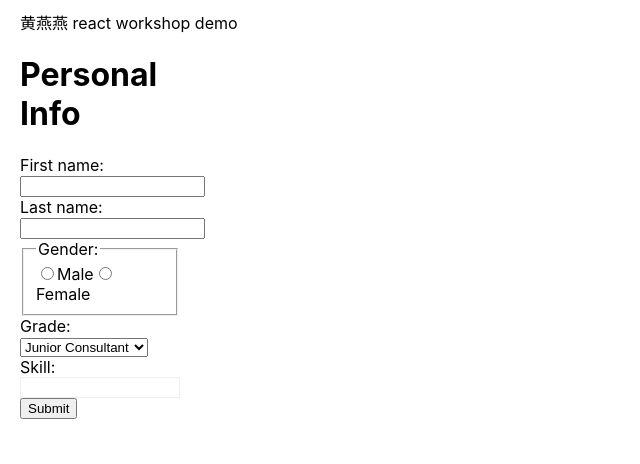
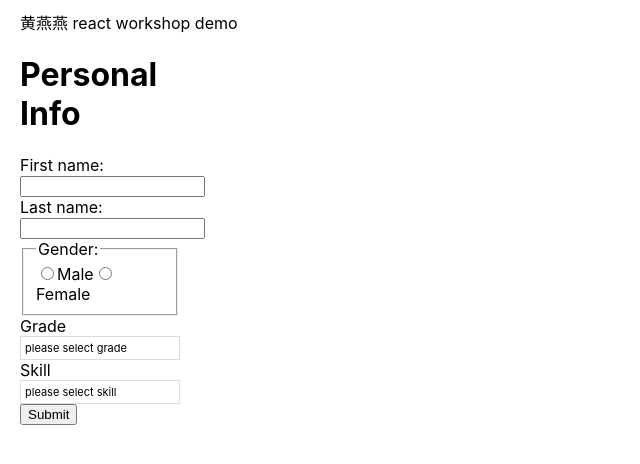
Before and after one commit to CandyAngelaCandy/react-workshop, a React (Create React App) app: page / in a window 1280 px wide. Shown: the top 464 px of the page, without its empty margins (0-640 px from the left). Built offline with nearby package versions, Linux system fonts and the light colour scheme.

Commit message:
add Select component

```diff
--- a/src/component/MultiSelect/MultiSelect.tsx
+++ /dev/null
@@ -1,58 +0,0 @@
-import React, { memo, useState } from 'react';
-
-const MultiSelect: React.FC = (): JSX.Element => {
-  const [isSkillListVisible, setIsSkillListVisible] = useState(false);
-  const [skillMap, setSkillMap] = useState({
-    'C++': false,
-    'C#': false,
-    Java: false,
-    JavaScript: false
-  });
-  const [skill, setSkill] = useState('');
-
-  const handleSkillClick = skill => {
-    skillMap[skill] = !skillMap[skill];
-    setSkillMap({ ...skillMap });
-    const selectedSkill: string[] = [];
-    for (const key in skillMap) {
-      if (skillMap[key]) {
-        selectedSkill.push(key);
-      }
-    }
-    setSkill(selectedSkill.join(';'));
-  };
-
-  return (
-    <>
-      <label className="skill" htmlFor="skill-select">
-        Skill:
-      </label>
-      <div
-        className="skill-box"
-        onClick={() => {
-          setIsSkillListVisible(!isSkillListVisible);
-        }}
-      >
-        {skill}
-      </div>
-      <div>
-        {isSkillListVisible &&
-          Object.keys(skillMap).map(skill => {
-            return (
-              <div
-                key={skill}
-                className={`skillOption ${skillMap[skill] ? 'active' : ''}`}
-                onClick={() => {
-                  handleSkillClick(skill);
-                }}
-              >
-                {skill}
-              </div>
-            );
-          })}
-      </div>
-    </>
-  );
-};
-
-export default memo(MultiSelect);
--- /dev/null
+++ b/src/component/Select/index.tsx
@@ -0,0 +1,95 @@
+import React, { memo, useEffect, useState } from "react";
+
+export type SelectItem = {
+  text: string;
+  value: string;
+  isSelected: boolean;
+};
+
+type SelectProps = {
+  id: string;
+  labelName: string;
+  name: string;
+  isMultiple?: boolean;
+  items: SelectItem[];
+  onItemClicked: (SelectItem) => void;
+  placeHolder: string;
+};
+
+const Select: React.FC<SelectProps> = ({
+  id,
+  labelName,
+  name,
+  isMultiple,
+  items,
+  onItemClicked,
+  placeHolder,
+}) => {
+  const [isOpenOptions, setIsOpenOptions] = useState(false);
+  const selectedValues = items
+    .filter((item) => item.isSelected)
+    .map((item) => item.value);
+  const selectedText = items
+    .filter((item) => item.isSelected)
+    .map((item) => item.text)
+    .join(";");
+  useEffect(() => {
+    document.addEventListener("click", (e) => {
+      setIsOpenOptions(false);
+    });
+  });
+
+  return (
+    <div className="select-container">
+      <label htmlFor={id}>{labelName}</label>
+      <div
+        className="select-text"
+        onClick={(event) => {
+          event.nativeEvent.stopImmediatePropagation();
+          setIsOpenOptions(!isOpenOptions);
+        }}
+      >
+        {selectedText ? selectedText : placeHolder}
+      </div>
+      {isOpenOptions && (
+        <ul className="select-option-container">
+          {items.map((item) => {
+            return (
+              <li
+                key={item.value}
+                onClick={(event) => {
+                  if (isMultiple) {
+                    event.nativeEvent.stopImmediatePropagation();
+                  }
+                  onItemClicked(item);
+                }}
+                className={`select-option ${item.isSelected ? "selected" : ""}`}
+              >
+                {item.text}
+              </li>
+            );
+          })}
+        </ul>
+      )}
+      <select
+        id={id}
+        value={isMultiple ? selectedValues : selectedValues.join(";")}
+        title={labelName}
+        name={name}
+        onChange={() => {}}
+        multiple={isMultiple}
+        className="native-select"
+      >
+        {items.map((item) => {
+          return (
+            <option value={item.value} key={item.value} onClick={onItemClicked}>
+              {item.text}
+            </option>
+          );
+        })}
+      </select>
+    </div>
+  );
+};
+
+export default memo(Select);
--- a/src/container/Form.tsx
+++ b/src/container/Form.tsx
@@ -1,13 +1,54 @@
 import React, { useState, memo } from "react";
 import styled from "styled-components";
 import CustomizeInput from "../component/CustomizeInput";
-import MultiSelect from "../component/MultiSelect/MultiSelect";
 import RadioInput from "../component/RadioInput";
+import Select, { SelectItem } from "../component/Select";
 
 const Form: React.FC = (): JSX.Element => {
   const [firstName, setFirstName] = useState("");
   const [lastName, setLastName] = useState("");
   const [gender, setGender] = useState("");
+  const defaultGradeItems: SelectItem[] = [
+    {
+      value: "junior consultant",
+      text: "Junior Consultant",
+      isSelected: false,
+    },
+    {
+      value: "senior consultant",
+      text: "Senior Consultant",
+      isSelected: false,
+    },
+    {
+      value: "lead consultant",
+      text: "Lead Consultant",
+      isSelected: false,
+    },
+  ];
+  const defaultSkillItems: SelectItem[] = [
+    {
+      value: "c++",
+      text: "C++",
+      isSelected: false,
+    },
+    {
+      value: "javascript",
+      text: "Javascript",
+      isSelected: false,
+    },
+    {
+      value: "html",
+      text: "HTML",
+      isSelected: false,
+    },
+    {
+      value: "css",
+      text: "CSS",
+      isSelected: false,
+    },
+  ];
+  const [gradeItem, setGradeItem] = useState(defaultGradeItems);
+  const [skillItem, setSkillItem] = useState(defaultSkillItems);
 
   const handleSubmit = (): void => {
     alert(firstName + " " + lastName);
@@ -26,6 +67,27 @@ const Form: React.FC = (): JSX.Element => {
     event: React.ChangeEvent<HTMLInputElement>
   ) => void = (event) => {
     setGender(event.currentTarget.value);
+  };
+  const handleGradeItemClick: (SelectItem) => void = (selectedItem) => {
+    const updatedItems = gradeItem.map((item) => {
+      return {
+        ...item,
+        isSelected: item.value === selectedItem.value,
+      };
+    });
+    setGradeItem(updatedItems);
+  };
+  const handleSkillItemClick: (SelectItem) => void = (selectedItem) => {
+    const updatedItems = skillItem.map((item) => {
+      if (item.value === selectedItem.value) {
+        return {
+          ...item,
+          isSelected: !selectedItem.isSelected,
+        };
+      }
+      return { ...item };
+    });
+    setSkillItem(updatedItems);
   };
 
   return (
@@ -69,16 +131,23 @@ const Form: React.FC = (): JSX.Element => {
             value={gender}
           />
         </fieldset>
-
-        <label className="grade" htmlFor="grade-select">
-          Grade:
-        </label>
-        <select name="grade" id="grade-select">
-          <option value="Junior Consultant">Junior Consultant</option>
-          <option value="Senior Consultant">Senior Consultant</option>
-          <option value="Lead Consultant">Lead Consultant</option>
-        </select>
-        <MultiSelect />
+        <Select
+          id="grade"
+          name="grade"
+          items={gradeItem}
+          labelName="Grade"
+          placeHolder="please select grade"
+          onItemClicked={handleGradeItemClick}
+        />
+        <Select
+          id="skill"
+          name="skill"
+          items={skillItem}
+          labelName="Skill"
+          placeHolder="please select skill"
+          onItemClicked={handleSkillItemClick}
+          isMultiple={true}
+        />
         <button id="submit-button">Submit</button>
       </form>
     </FormWrapper>
@@ -106,6 +175,36 @@ const FormWrapper = styled.div`
     background-color: black;
     color: white;
   }
+  .select-container {
+    position: relative;
+  }
+  .select-text {
+    padding: 4px;
+    border: 1px solid #ddd;
+    font-size: 11px;
+  }
+  .native-select {
+    display: none;
+  }
+  .select-option-container {
+    position: absolute;
+    top: 23px;
+    left: 0px;
+    padding: 0;
+    list-style: none;
+    text-align: left;
+    background-color: white;
+    box-shadow: 1px 1px 10px rgba(0, 0, 0, 0.3);
+    z-index: 2;
+  }
+  .select-option {
+    white-space: no-warp;
+    border-bottom: 1px solid #ddd;
+    padding: 4px 8px;
+  }
+  .select-option.selected {
+    opacity: 0.5;
+  }
 `;
 
 export default memo(Form);
```
Also changed, not shown: 1 other file (tests, documents, lock files or other folders).
